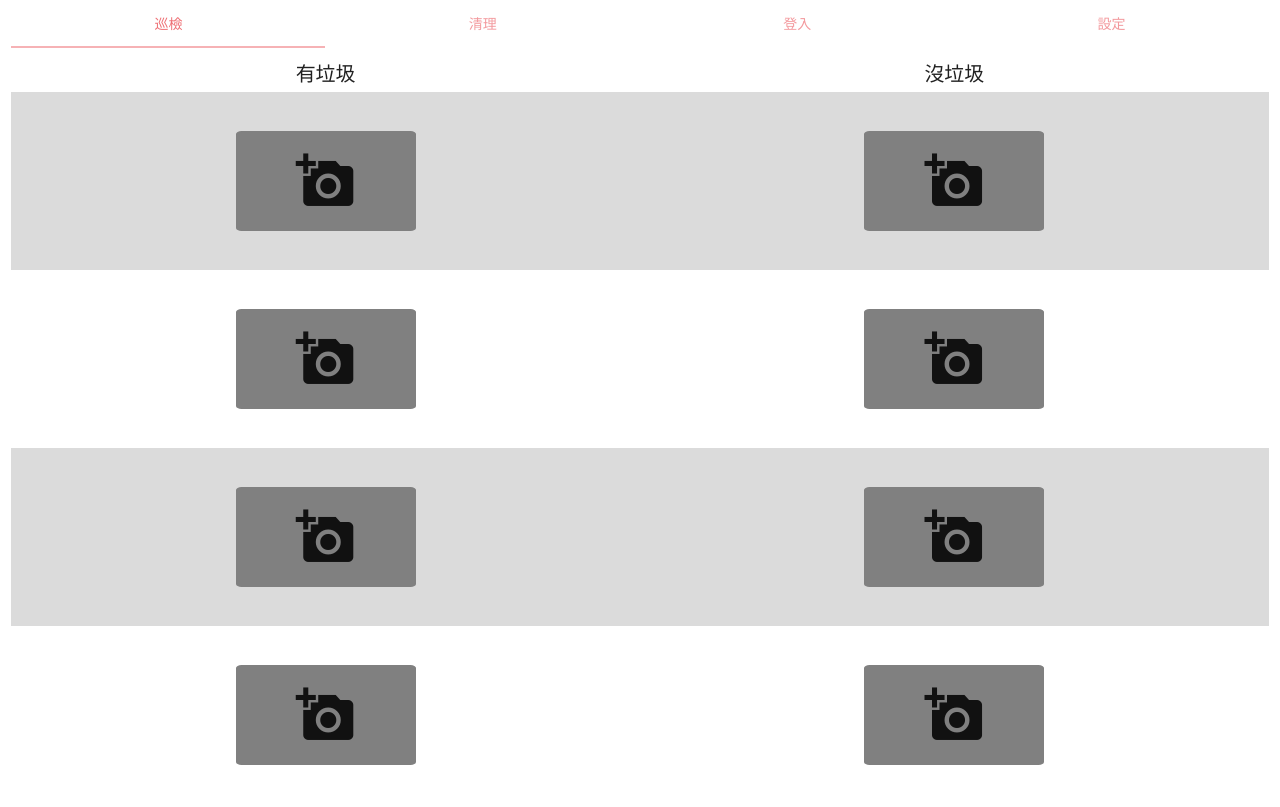
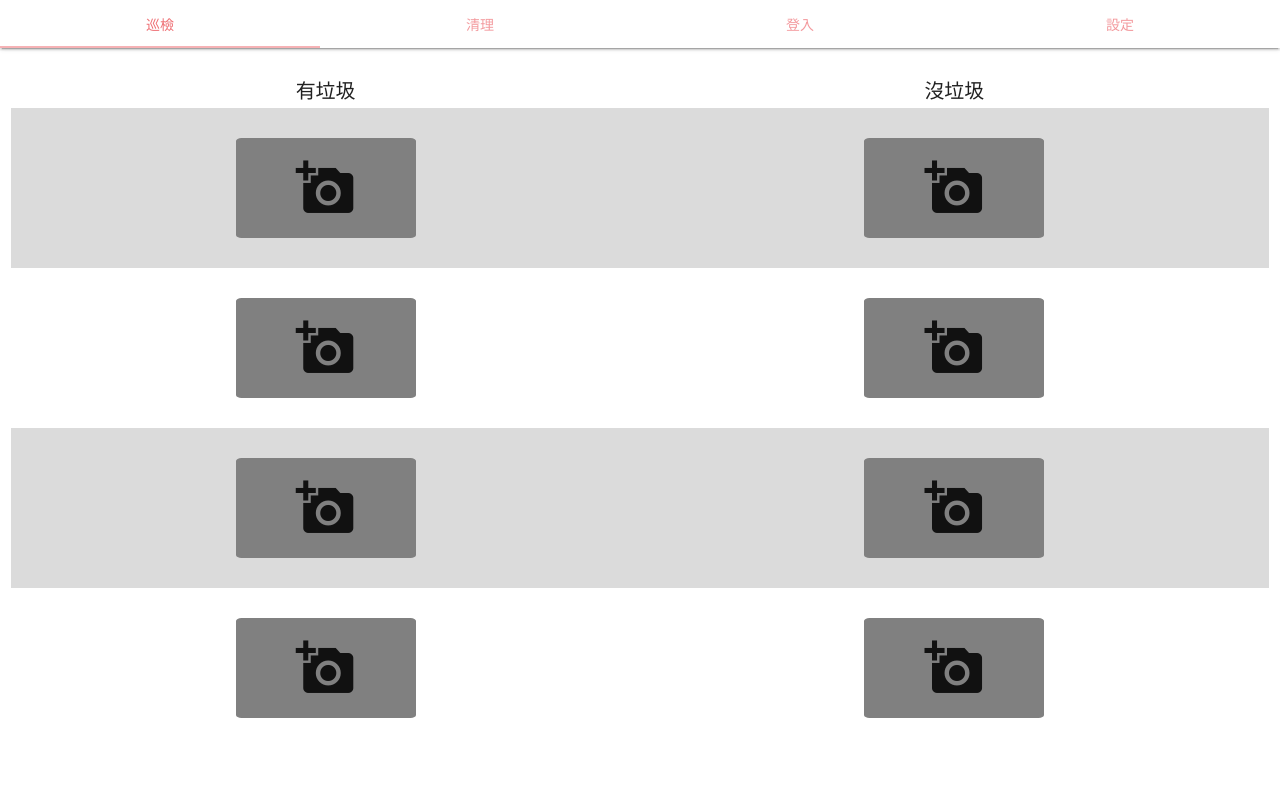
Before and after one commit to ylfuzzy/EcoLifeX, an Electron app: page mainWindow.html in a window 1280 px wide. Drawn offline with Linux system fonts and the light colour scheme; no server answers; a web font is replaced by a local one.

Commit message:
Set default window size and add google font

```diff
--- a/css/box2-style.css
+++ b/css/box2-style.css
@@ -1,7 +1,14 @@
+@import url(https://fonts.googleapis.com/earlyaccess/notosanstc.css);
+* {
+    font-family: 'Noto Sans TC';
+    font-size: large;
+}
+
 #css_table {
   display:table;
   /* border-style: solid; */
   width: 100%;
+  height: 100%;
   margin: auto;
   position: relative;
 }
@@ -20,7 +27,7 @@
 .css_td {
   display: table-cell;
   /* height: auto; */
-  height: calc(100vh / 4.5);
+  height: calc(90vh / 4.5);
   width:50%;
   vertical-align: middle;
   /* border-style: solid; */
--- a/js/utility/imagesProcessor.js
+++ b/js/utility/imagesProcessor.js
@@ -13,7 +13,7 @@ class ImagesProcessor {
       if (await this.__isValidFormat(comparedInfo.newImgPath, 'jpeg') || await this.__isValidFormat(comparedInfo.newImgPath, 'png')) {
         if (!comparedInfo.dateChanging) {
           // read new image's exif
-          console.log('asdfsdfsfs');
+          console.log('read exif from the new image');
           let newImgExif = await fastExif.read(comparedInfo.newImgPath);
 
           // Check whether the DateTimeOriginal exists in this new image's exif
@@ -21,7 +21,7 @@ class ImagesProcessor {
           newImgExif.exif.DateTimeOriginal.getTime();
           imgInfo.dateTimeOriginal = newImgExif.exif.DateTimeOriginal;
           if (typeof comparedInfo.comparedImgDateTimeOriginal !== 'undefined') {
-            console.log('aaaaaaaaaaaaaaaa');
+            console.log('check if both images are on the same day');
             let onTheSameDay = await this.__areOnTheSameDay(imgInfo.dateTimeOriginal, comparedInfo.comparedImgDateTimeOriginal);
             if (!onTheSameDay) {
               imgInfo.isValid = false;
--- a/main.js
+++ b/main.js
@@ -76,6 +76,11 @@ app.on('ready', function() {
     protocol: 'file',
     slashes: true
   }));
+
+  // Set a default window size so that the content fits exactly the window size without scrolling.
+  let defaultWidth = 800;
+  let defaultHeight = 660;
+  mainWindow.setSize(defaultWidth, defaultHeight);
 
   mainWindow.on('closed', function() {
     console.log('app quit');
--- a/mainWindow.html
+++ b/mainWindow.html
@@ -11,23 +11,25 @@
 </head>
 <body>
   <div class="row">
-    <div class="col s12">
-      <ul class="tabs tabs-fixed-width indicator">
+    <div class="navbar-fixed">
+      <nav class="nav-extended">
+        <div class="nav-content">
+          <ul class="tabs tabs-fixed-width indicator navbar-fixed">
             <li class="tab col s3"><a class="active" href="#tab_inspect">巡檢</a></li>
             <li class="tab col s3"><a href="#tab_clean_up">清理</a></li>
             <li class="tab col s3"><a href="#tab_login">登入</a></li>
             <li class="tab col s3"><a href="#tab_setting">設定</a></li>
           </ul>
         </div>
-    <!--<div id="test1" class="col s12">Test 1</div>-->
-    <div id="tab_inspect" class="col s12 tab_content">
-      <!-- <div class="modalContent"></div> -->
-      <!-- <div class="tabContent"></div> -->
+      </nav>
     </div>
+    <!--Content of each tab-->
+    <div id="tab_inspect" class="col s12 tab_content"></div>
     <div id="tab_clean_up" class="col s12 tab_content"></div>
     <div id="tab_login" class="col s12"></div>
     <div id="tab_setting" class="col s12"></div>
   </div>
+  <!--Modals declaration-->
   <div class="modal_content alert"></div>
   <div class="modal_content confirmation"></div>
   <div class="modal_content infoupdating"></div>
--- a/package.json
+++ b/package.json
@@ -1,6 +1,6 @@
 {
   "name": "ecolifex",
-  "version": "1.0.4",
+  "version": "1.0.5-alpha",
   "description": "",
   "main": "main.js",
   "scripts": {
```
Lines whose indentation alone changed are shown as unchanged.
